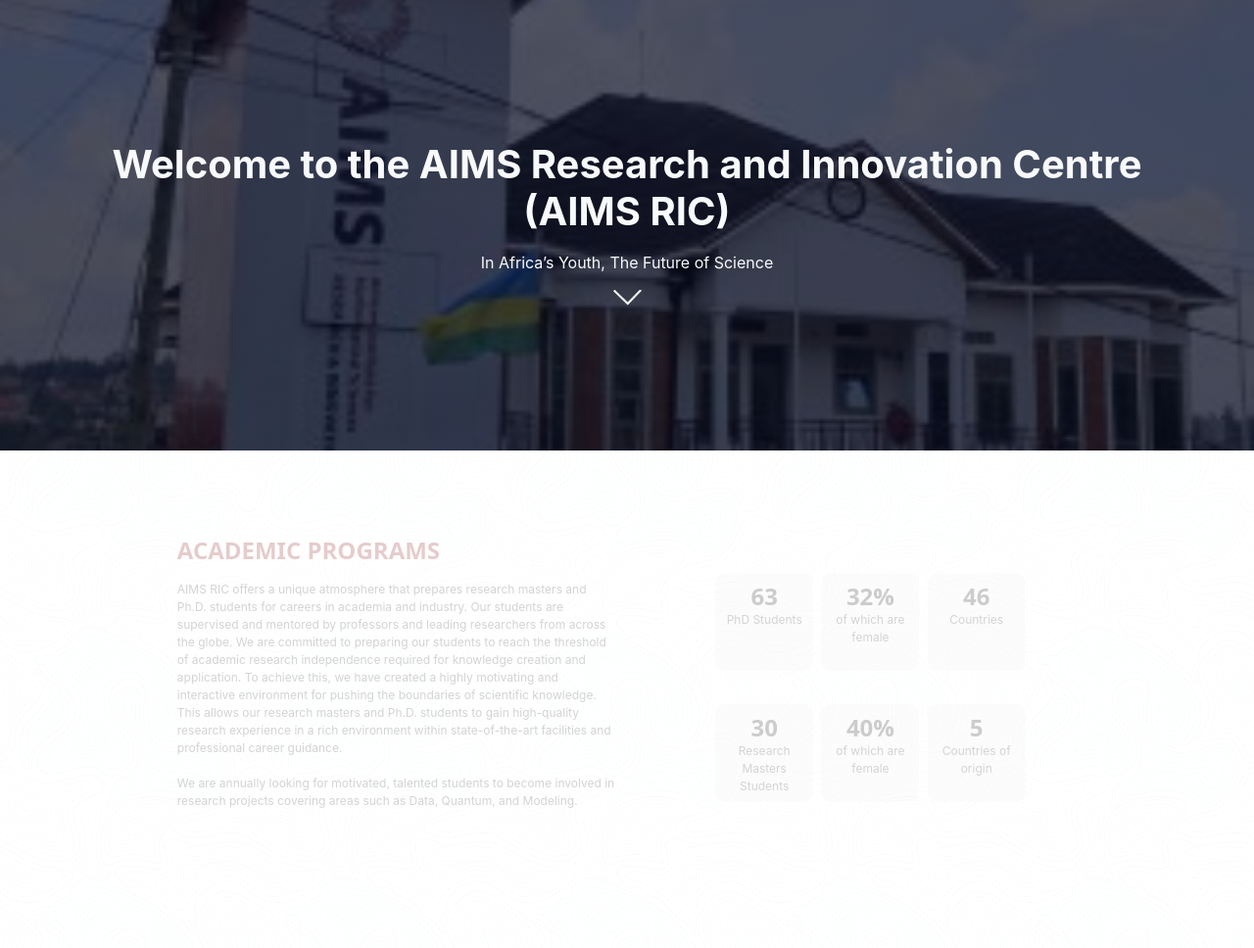
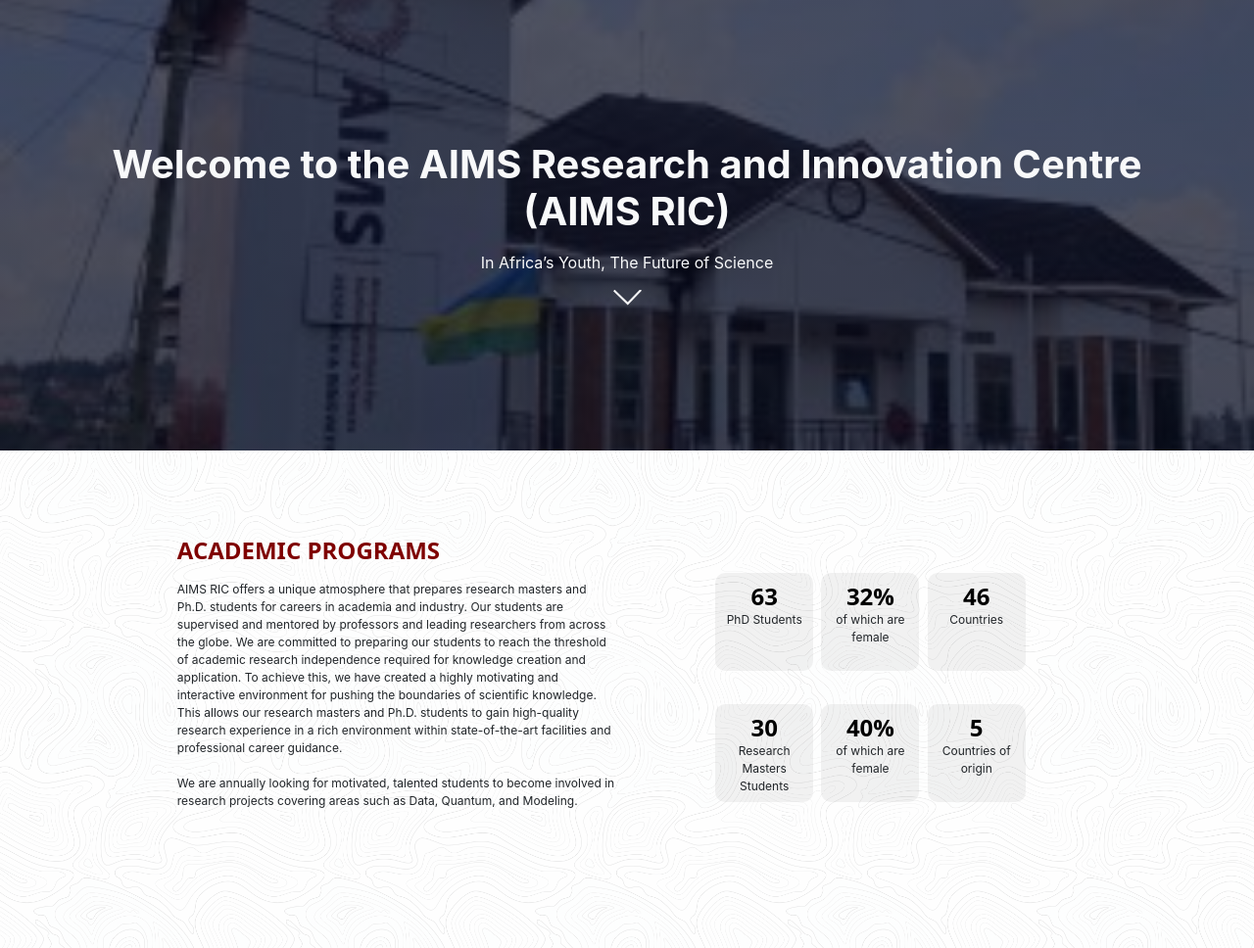
Before and after one commit to henxokaps/Aimsric_Site, a plain HTML site: page index.html in a window 1280 px wide. Shown: the part 90-1058 px from the top of the page at 98% size. Drawn offline with nearby package versions, Linux system fonts and the light colour scheme.

Commit message:
Mmmh apa ndakalipa guys

```diff
--- a/style.css
+++ b/style.css
@@ -113,8 +113,8 @@
   background-image: linear-gradient(rgba(255, 255, 255, 0.8), rgba(255, 255, 255, 0.8)),url('images/contours.png'); /* Update with the correct path to your image */
   background-size: 20%; /* Zoom out effect */
   background-repeat: repeat; /* Make background image repeat */
-    background-position: center;
-    position: relative; /* Make the section a positioned element */
+  background-position: center;
+  position: relative; /* Make the section a positioned element */
 }
 
 .academic-programs::before {
@@ -124,7 +124,7 @@
     left: 0;
     right: 0;
     bottom: 0;
-    background-color: rgba(255, 255, 255, 0.8); /* White overlay with reduced opacity */
+    /* background-color: rgba(255, 255, 255, 0.8); White overlay with reduced opacity */
     z-index: 1; /* Ensure the overlay is above the background image */
 }
 
```
